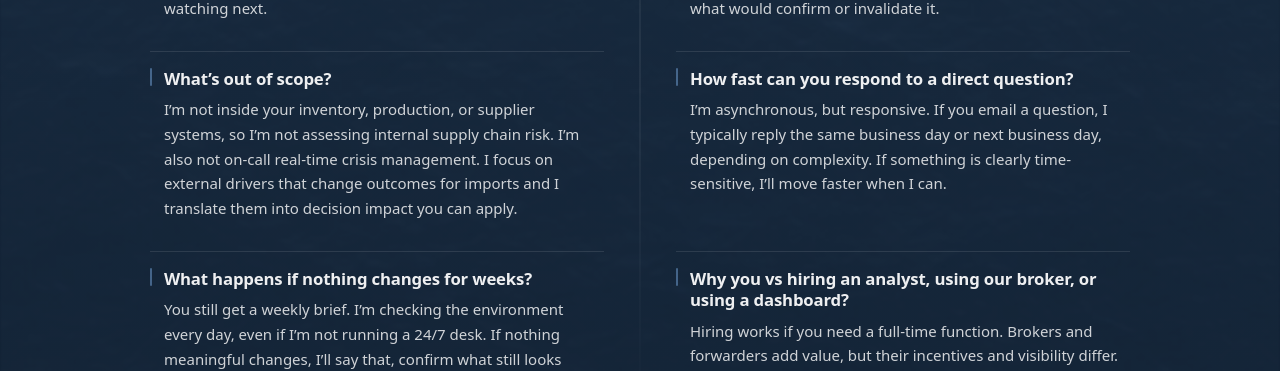
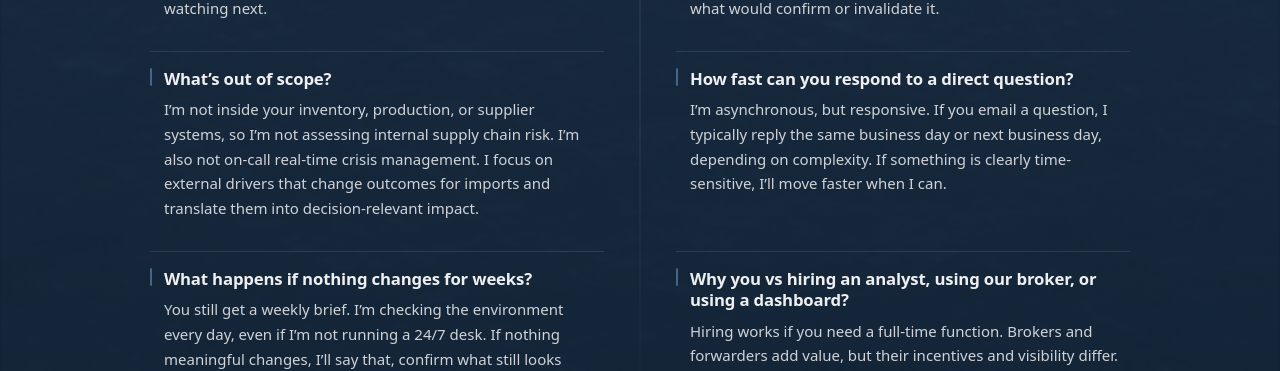
Before and after one commit to importrisk/import-risk-intelligence-site, a Jekyll site: the page built from method.html, in a window 1280 px wide and 900 px high, scrolled down 2468 px. Shown: the part 161-532 px from the top of the window. Built offline with Jekyll 4.4.1, drawn with Linux system fonts in a browser that asks for light colours.

Commit message:
Update method.html

```diff
--- a/method.html
+++ b/method.html
@@ -297,7 +297,7 @@ css: /method.css?v=100
             <div class="mp-faq-item" role="listitem">
               <h4 class="mp-q">What’s out of scope?</h4>
               <p class="mp-a">
-                I’m not inside your inventory, production, or supplier systems, so I’m not assessing internal supply chain risk. I’m also not on-call real-time crisis management. I focus on external drivers that change outcomes for imports and I translate them into decision impact you can apply.
+                I’m not inside your inventory, production, or supplier systems, so I’m not assessing internal supply chain risk. I’m also not on-call real-time crisis management. I focus on external drivers that change outcomes for imports and translate them into decision-relevant impact.
               </p>
             </div>
 
```
